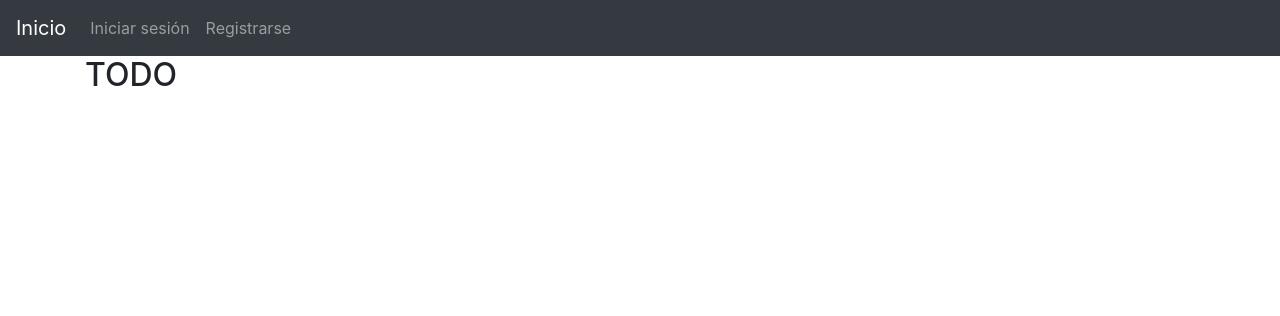
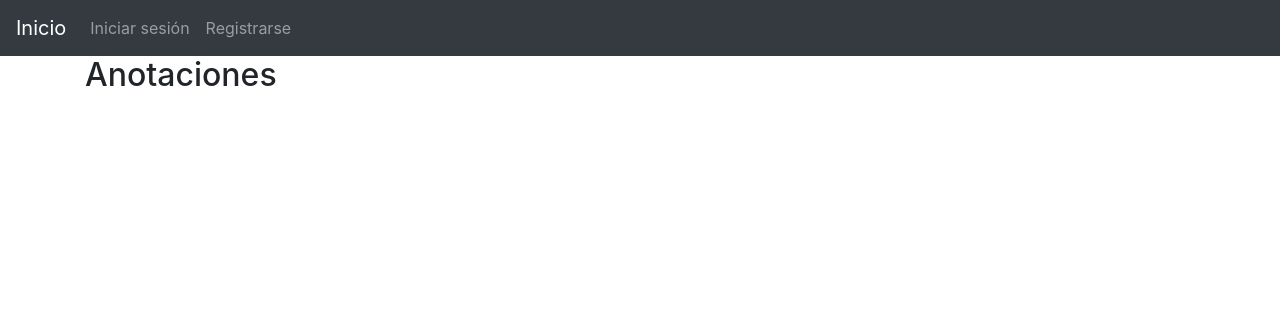
Before and after one commit to Axel19992017/flask-practice, a Flask app: template templates/anotaciones/index.html in a window 1280 px wide. Shown: the top 316 px of the page. Run offline with Flask 2, Linux system fonts and the light colour scheme; the template is opened without the code that fills it, so the values that code supplies are empty; some libraries are stand-ins or nearby versions.

Commit message:
🎉 Primer Commit Anotaciones
Creando Rama Anotaciones

```diff
--- a/templates/anotaciones/index.html
+++ b/templates/anotaciones/index.html
@@ -5,5 +5,5 @@ Anotaciones
 {% endblock title %}
 
 {% block main %}
-<h2>TODO</h2>
+<h2>Anotaciones</h2>
 {% endblock main %}
```
